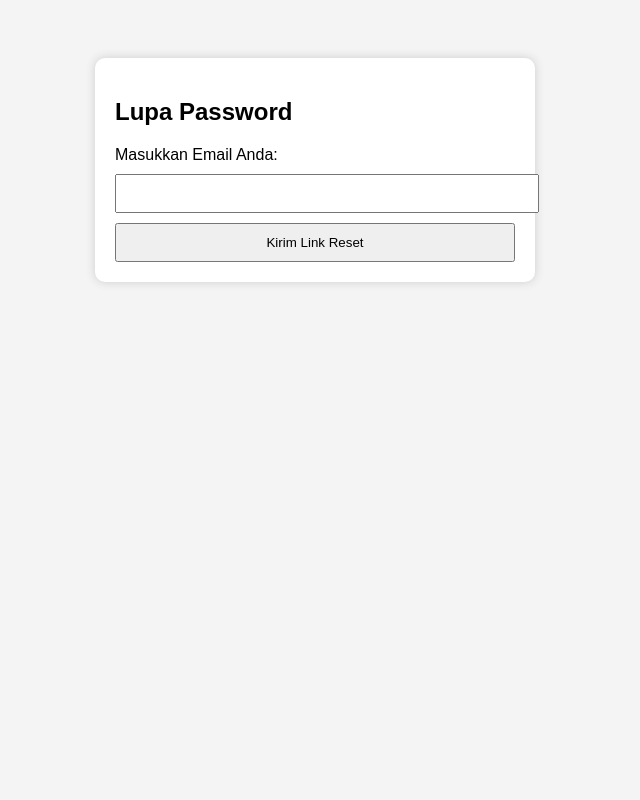
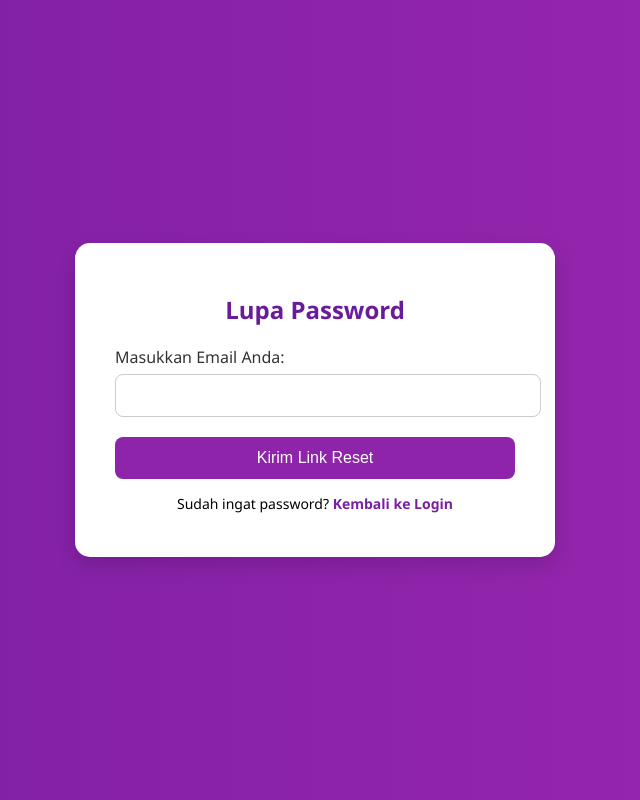
Before and after one commit to AmeliaResky/Financio_kel2_VIB, a PHP site: page /lupa_password.php in a window 1280 px wide. Shown: the whole page, without its empty margins (325-965 px from the left). Run offline with PHP 8.4, Linux system fonts and the light colour scheme.

Commit message:
Update lupa_password.php

```diff
--- a/lupa_password.php
+++ b/lupa_password.php
@@ -1,23 +1,118 @@
-<!-- lupa_password.php -->
 <!DOCTYPE html>
 <html lang="id">
 <head>
   <meta charset="UTF-8">
   <title>Lupa Password</title>
   <style>
-    body { font-family: sans-serif; background: #f4f4f4; padding: 50px; }
-    .box { background: #fff; padding: 20px; max-width: 400px; margin: auto; border-radius: 10px; box-shadow: 0 0 10px #ccc; }
-    input, button { width: 100%; padding: 10px; margin-top: 10px; }
+    body {
+      font-family: 'Segoe UI', sans-serif;
+      background: linear-gradient(to right, #7b1fa2, #9c27b0);
+      display: flex;
+      justify-content: center;
+      align-items: center;
+      height: 100vh;
+      margin: 0;
+    }
+
+    .box {
+      background: #ffffff;
+      padding: 30px 40px;
+      max-width: 400px;
+      width: 90%;
+      border-radius: 15px;
+      box-shadow: 0 8px 20px rgba(0, 0, 0, 0.15);
+      text-align: center;
+    }
+
+    .box h2 {
+      margin-bottom: 20px;
+      color: #6a1b9a;
+      font-size: 24px;
+    }
+
+    label {
+      display: block;
+      text-align: left;
+      font-weight: 500;
+      margin-bottom: 6px;
+      color: #333;
+    }
+
+    input[type="email"] {
+      width: 100%;
+      padding: 12px;
+      border: 1px solid #ccc;
+      border-radius: 8px;
+      margin-bottom: 20px;
+      font-size: 15px;
+      transition: border 0.3s;
+    }
+
+    input[type="email"]:focus {
+      border-color: #9c27b0;
+      outline: none;
+    }
+
+    button {
+      background-color: #8e24aa;
+      color: #fff;
+      border: none;
+      padding: 12px;
+      font-size: 16px;
+      border-radius: 8px;
+      width: 100%;
+      cursor: pointer;
+      transition: background-color 0.3s ease;
+    }
+
+    button:hover {
+      background-color: #ba68c8;
+    }
+
+    .back-to-login {
+      margin-top: 15px;
+      font-size: 14px;
+    }
+
+    .back-to-login a {
+      color: #7b1fa2;
+      text-decoration: none;
+      font-weight: bold;
+    }
+
+    .back-to-login a:hover {
+      text-decoration: underline;
+    }
+
+    /* Tambahan untuk error */
+    .error-message {
+      background-color: #f8d7da;
+      color: #721c24;
+      padding: 10px;
+      border-radius: 8px;
+      margin-bottom: 20px;
+      border: 1px solid #f5c6cb;
+      font-size: 14px;
+    }
   </style>
 </head>
 <body>
   <div class="box">
     <h2>Lupa Password</h2>
+
+    <!-- Pesan error akan muncul kalau URL ada ?error=email -->
+    <?php if (isset($_GET['error']) && $_GET['error'] == 'email'): ?>
+      <div class="error-message">Email tidak terdaftar!</div>
+    <?php endif; ?>
+
     <form action="kirim_reset.php" method="POST">
-      <label>Masukkan Email Anda:</label>
-      <input type="email" name="email" required>
+      <label for="email">Masukkan Email Anda:</label>
+      <input type="email" name="email" id="email" required>
       <button type="submit">Kirim Link Reset</button>
     </form>
+    <div class="back-to-login">
+      <p>Sudah ingat password? <a href="login.php">Kembali ke Login</a></p>
+    </div>
   </div>
 </body>
 </html>
```
